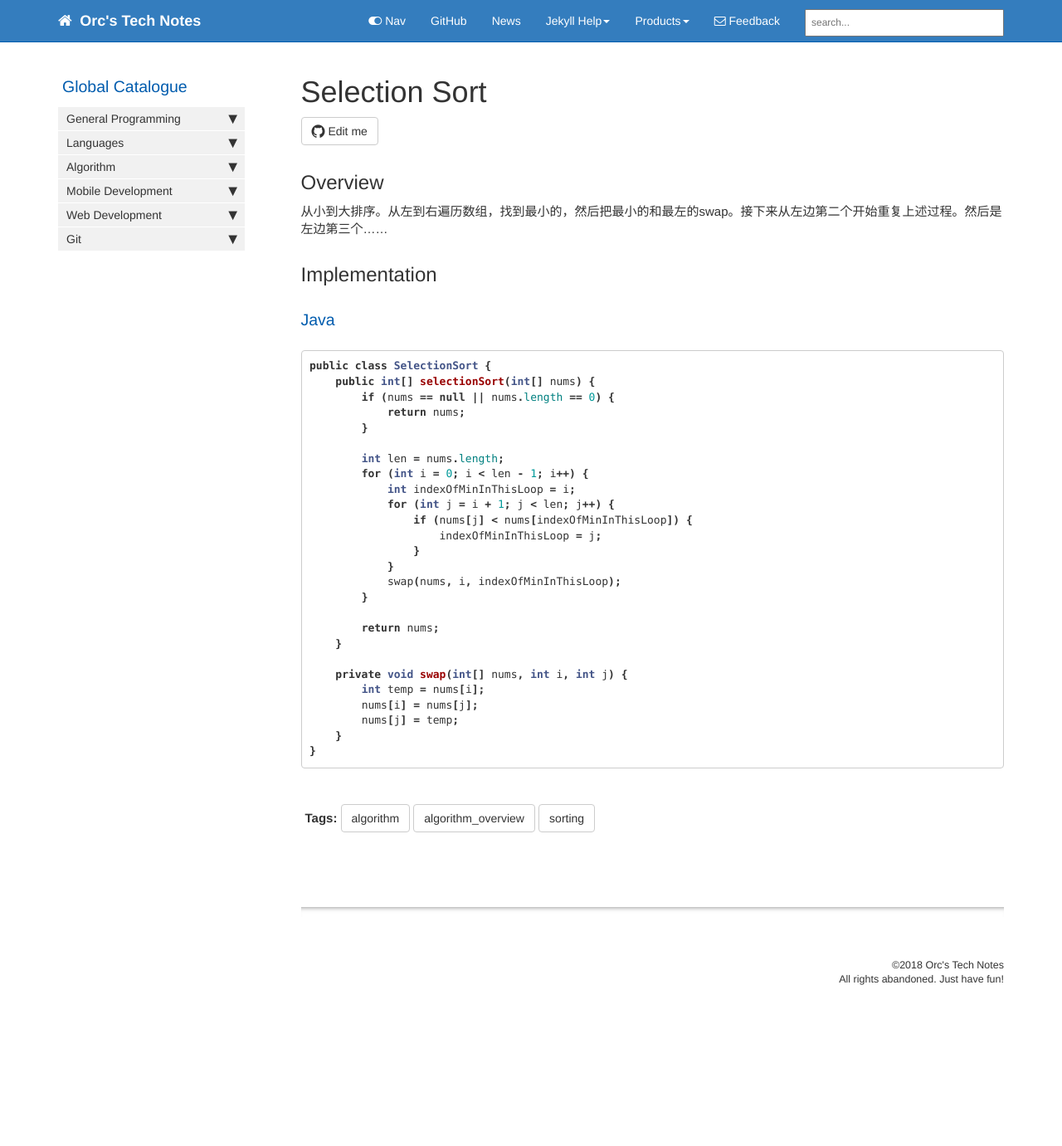
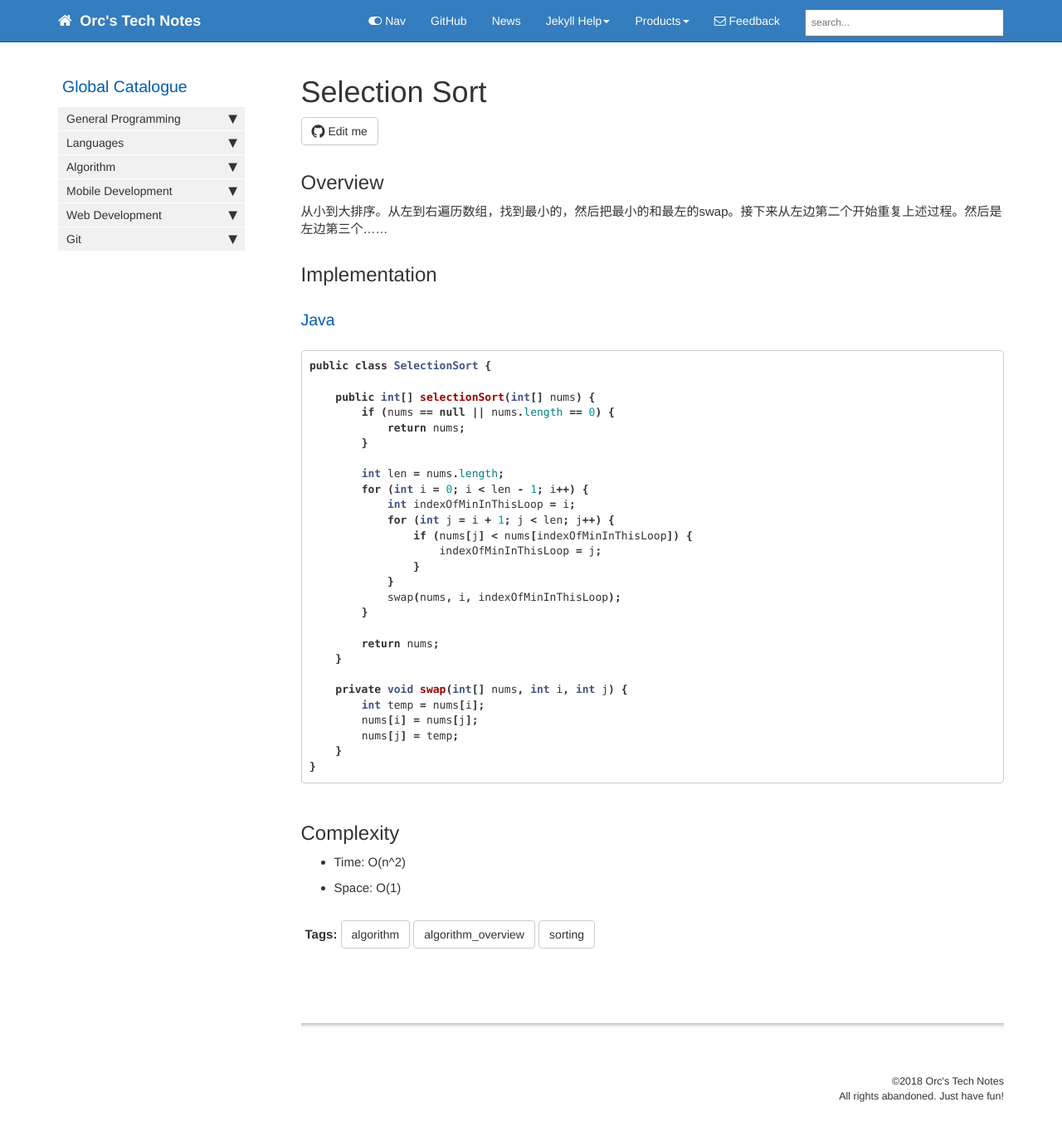
Before and after one commit to HungryOrc/hungryorc.github.io, a Jekyll site: the page built from pages/algorithm/algorithm_selection_sort.md, in a window 1280 px wide. Shown: the whole page at 83% size. Built offline with Jekyll 4.4.1, drawn with Linux system fonts in a browser that asks for light colours; nearby versions of some CDN libraries; comment, search, counter and statistics services are not loaded; before the commit the page ends 1240 px from its top, so only the background shows below that.

Commit message:
Update algorithm_selection_sort.md

````diff
--- a/pages/algorithm/algorithm_selection_sort.md
+++ b/pages/algorithm/algorithm_selection_sort.md
@@ -17,6 +17,7 @@ toc: false
 ### Java
 ```java
 public class SelectionSort {
+
     public int[] selectionSort(int[] nums) {
         if (nums == null || nums.length == 0) {
             return nums;
@@ -44,6 +45,9 @@ public class SelectionSort {
 }
 ```
 
+## Complexity
+* Time: O(n^2)
+* Space: O(1)
 
 
 {% include links.html %}
````
